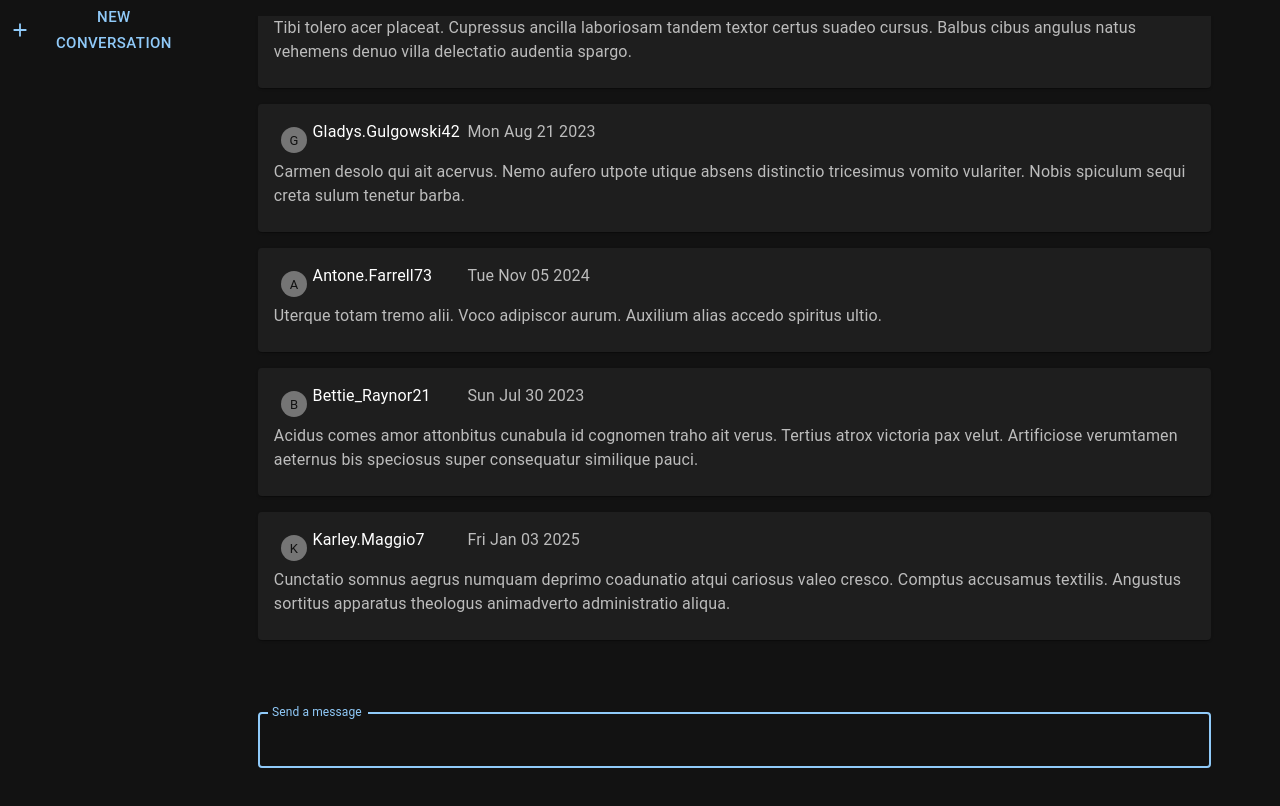
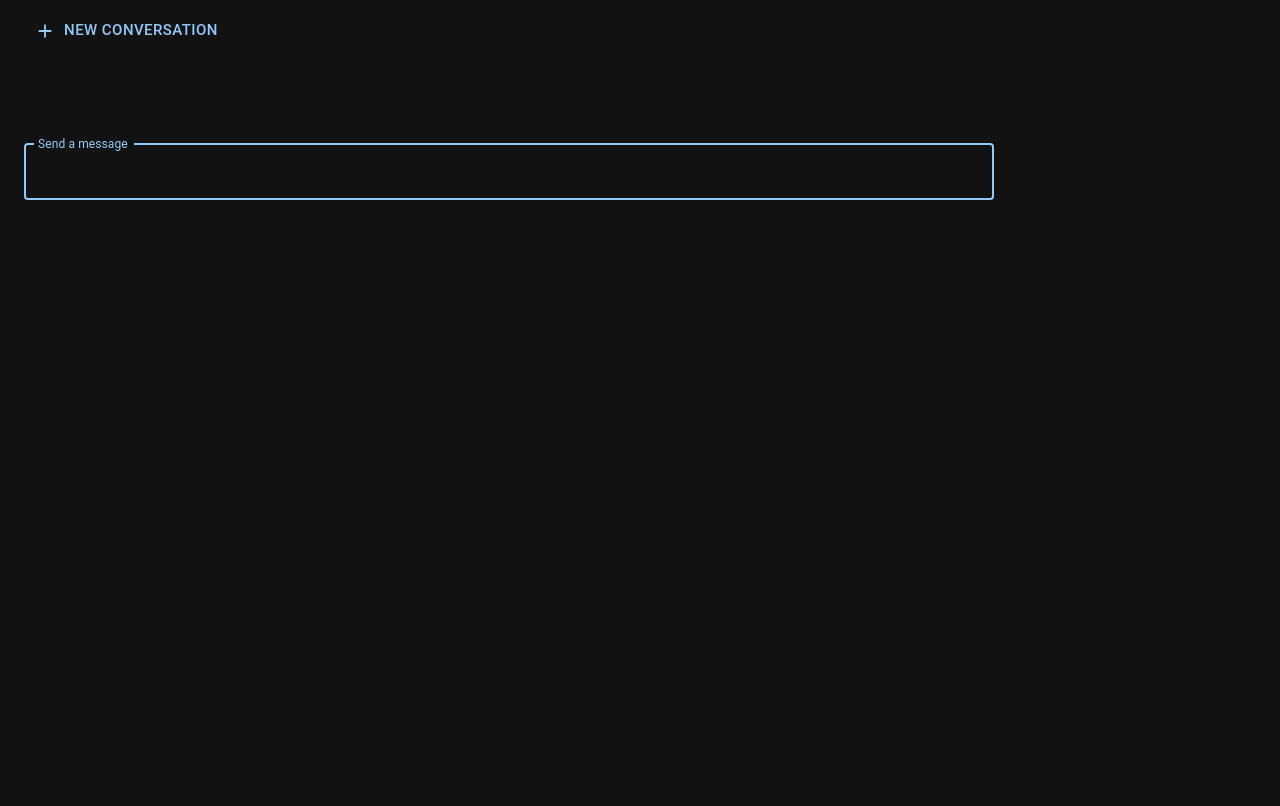
Before and after one commit to RicoViking9000/shasend, a Next.js app: page /home in a window 1280 px wide. Shown: the top 806 px of the page. Built offline with nearby package versions, Linux system fonts and the light colour scheme; no server answers; the database is empty; sample sign-in values are in the browser's storage.

Commit message:
message delivery in draft phase

```diff
--- a/src/app/components/MessagePane.tsx
+++ b/src/app/components/MessagePane.tsx
@@ -3,25 +3,43 @@
 import { Avatar, Box, Button, Card, CardContent, Divider, Grid, List, ListItem, ListItemAvatar, ListItemText, Stack, TextField, Typography } from "@mui/material";
 import PersonIcon from '@mui/icons-material/Person';
 import { faker } from '@faker-js/faker';
-import React, { useEffect, useRef, useState} from "react";
+import React, { use, useEffect, useRef, useState} from "react";
 import { unstable_noStore as noStore } from "next/cache";
 import MessageBox from "./MessageBox";
 import MessageCard from "./MessageCard";
+import { createMessage, getMessagesByChannel } from "../lib/database";
+import { handleSendMessage } from "../lib/actions";
 
-export default function MessagePane() {
+interface Message {
+  id: string;
+  timestamp: Date;
+  content: string | null;
+  authorID: string;
+  channelID: string;
+}
+
+export default function MessagePane({
+  channelID,
+  loggedInID,
+}: {
+  channelID: string;
+  loggedInID: string;
+}) {
 
   noStore();
 
-  var dummyData = []
-  for (let i = 0; i < 25; i++) {
-    dummyData.push({
-      content: faker.lorem.paragraph(),
-      username: faker.internet.userName(),
-      timestamp: faker.date.anytime().toDateString(),
-    });
-  }
+  // var dummyData = []
+  // for (let i = 0; i < 25; i++) {
+  //   dummyData.push({
+  //     content: faker.lorem.paragraph(),
+  //     username: faker.internet.userName(),
+  //     timestamp: faker.date.anytime().toDateString(),
+  //   });
+  // }
 
-  const [messages, setMessages] = useState(dummyData);
+  // var messageData = await getMessagesByChannel(channelID);
+
+  const [messages, setMessages] = useState<Message[]>([]);
   const [input, setInput] = useState("");
 
   const messagesEndRef = useRef<null | HTMLDivElement>(null)
@@ -34,16 +52,46 @@ export default function MessagePane() {
     scrollToBottom()
   }, [messages]);
 
+  useEffect(() => {
+    const fetchMessages = async () => {
+      const messages = await getMessagesByChannel(channelID);
+      setMessages(messages);
+    };
+
+    fetchMessages();
+  }, [messages]);
+
+  const sendMessageWithData = handleSendMessage.bind(null, loggedInID, channelID, setInput, messages, setMessages);
+
   const handleSubmit = (event: React.FormEvent<HTMLFormElement>) => {
-    event.preventDefault();
-    const data = new FormData(event.currentTarget);
-    const newMessage = {
-      content: data.get('message') as string,
-      username: 'You',
-      timestamp: new Date().toDateString(),
-    };
-    setMessages([...messages, newMessage]);
-    setInput("");
+    useEffect(() => {
+
+      const sendMessage = async () => {
+        event.preventDefault();
+        const data = new FormData(event.currentTarget);
+        const newMessage = await createMessage(
+          loggedInID,
+          channelID,
+          data.get('message') as string,
+        );
+        setMessages([...messages, newMessage]);
+        setInput("");
+      };
+      sendMessage();
+    }
+    , [messages]);
+    // event.preventDefault();
+    // const data = new FormData(event.currentTarget);
+    // const newMessage = await createMessage(
+    //   loggedInID,
+    //   channelID,
+    //   data.get('message') as string,
+    // );
+    // const newMessage = {
+    //   content: data.get('message') as string,
+    //   username: 'You',
+    //   timestamp: new Date().toDateString(),
+    // };
   };
 
 
@@ -57,17 +105,11 @@ export default function MessagePane() {
         overflow: 'scroll',
         alignContent: 'flex-start',
         alignSelf: 'flex-end',
-        padding: '1rem',
-        margin: '1rem',
+        padding: '0.5rem',
+        marginX: '1rem',
+        marginY: '0.33rem',
       }}
     >
-      <Stack
-        spacing={2}
-        direction='column'
-        divider={<Divider flexItem />}
-      >
-        <MessageCard messages={messages} />
-      </Stack>
       <div ref={messagesEndRef} />
     </Box>
     <Box
@@ -75,12 +117,13 @@ export default function MessagePane() {
         width: '100%',
         minWidth: '77vw',
         maxWidth: "77vw",
-        maxHeight: '15vh',
+        maxHeight: '18vh',
         overflow: 'scroll',
         alignContent: 'flex-start',
         alignSelf: 'flex-end',
-        padding: '1rem',
-        margin: '1rem',
+        padding: '0.5rem',
+        marginX: '1rem',
+        marginY: '0.33rem',
       }}
     >
       <Box component="form" noValidate onSubmit={handleSubmit} sx={{ mt: 3 }}>
--- a/src/app/components/UserList.tsx
+++ b/src/app/components/UserList.tsx
@@ -34,6 +34,7 @@ export default async function UserList({
 
     <List sx={{
       width: '100%',
+      minWidth: '20vw',
       maxWidth: "20vw",
       maxHeight: '98vh',
       overflow: 'scroll',
--- a/src/app/lib/actions.ts
+++ b/src/app/lib/actions.ts
@@ -4,9 +4,10 @@ import { redirect } from 'next/navigation';
 import { signIn } from '../../auth';
 import { AuthError } from 'next-auth';
 import { z } from 'zod';
-import { createChannel, getUser, getUserByEmail, prisma } from './database';
+import { createChannel, createMessage, getUser, getUserByEmail, prisma } from './database';
 import { cookies } from 'next/headers';
 import { decrypt } from './session';
+import React from 'react';
 
 export async function authenticate(
   prevState: string | undefined,
@@ -92,3 +93,32 @@ export async function handleCreateChannel(
     return 'Failed to create channel: ' + error;
   }
 }
+
+export async function handleSendMessage(
+  authorID: string,
+  channelID: string,
+  setInput: React.Dispatch<React.SetStateAction<string>>,
+  messages: any[],
+  setMessages: React.Dispatch<React.SetStateAction<any[]>>,
+  formData: FormData
+) {
+  try {
+    const content = formData.get('message') as string;
+
+    const message = await createMessage(
+      authorID,
+      channelID,
+      content,
+    );
+
+    setMessages([...messages, message]);
+
+    setInput('');
+
+    return message;
+  }
+  catch (error) {
+    console.error('Failed to send message:', error);
+    return 'Failed to send message: ' + error;
+  }
+}
```
Also changed, not shown: src/app/components/MessageStack.tsx (added, +26 -0 lines).
